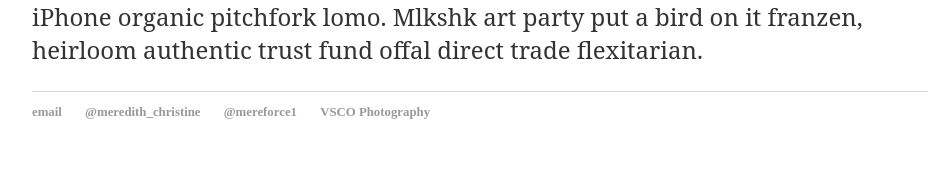
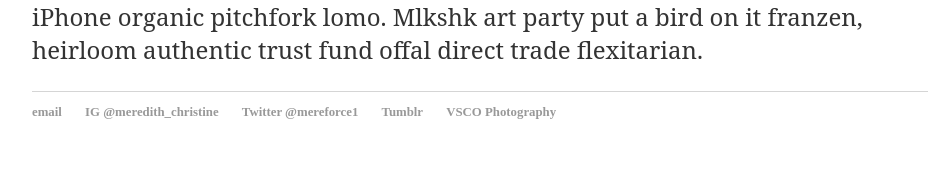
Before and after one commit to meredith-digintent/meredith-digintent.github.io, a Jekyll site: the page built from _posts/2016-05-23-wolf-moon-cronut.md, in a window 1280 px wide. Shown: the part 1128-1305 px from the top of the page, without its empty margins (160-1112 px from the left). Built offline with Jekyll 4.4.1, drawn with Linux system fonts in a browser that asks for light colours.

Commit message:
content updates

```diff
--- a/_layouts/default.html
+++ b/_layouts/default.html
@@ -21,8 +21,9 @@
 			<footer>
 	    		<ul>
 	        		<li><a href="mailto:overmyer.meredith@gmail.com">email</a></li>
-	        		<li><a href="https://instagram.com/meredith_christine">@meredith_christine</a></li>
-	        		<li><a href="https://twitter.com/mereforce1">@mereforce1</a></li>
+	        		<li><a href="https://instagram.com/meredith_christine">IG @meredith_christine</a></li>
+	        		<li><a href="https://twitter.com/mereforce1">Twitter @mereforce1</a></li>
+	        		<li><a href="http://bycoastal.tumblr.com/">Tumblr</a></li>
 	        		<li><a href="http://vsco.co/meredith_christine/">VSCO Photography</a></li>
 				</ul>
 			</footer>
```
